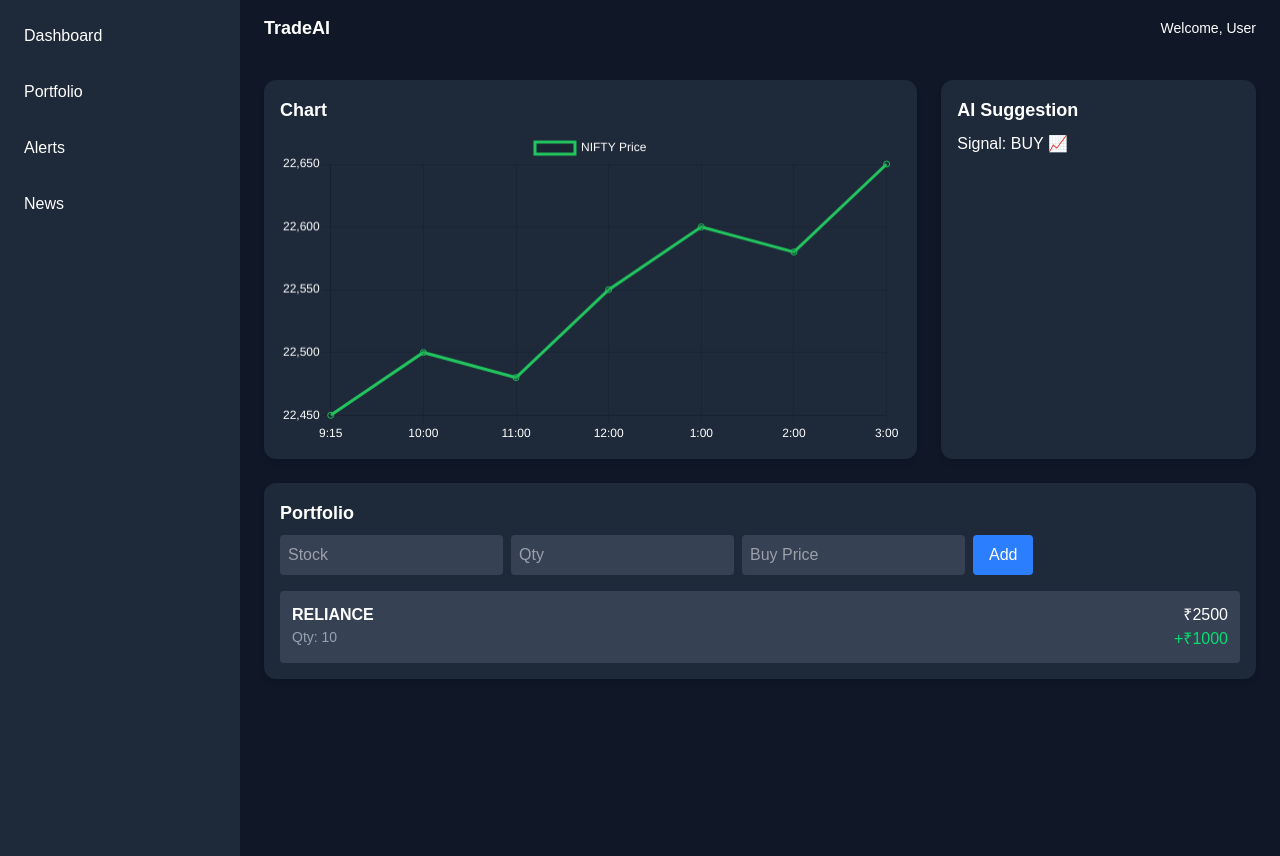
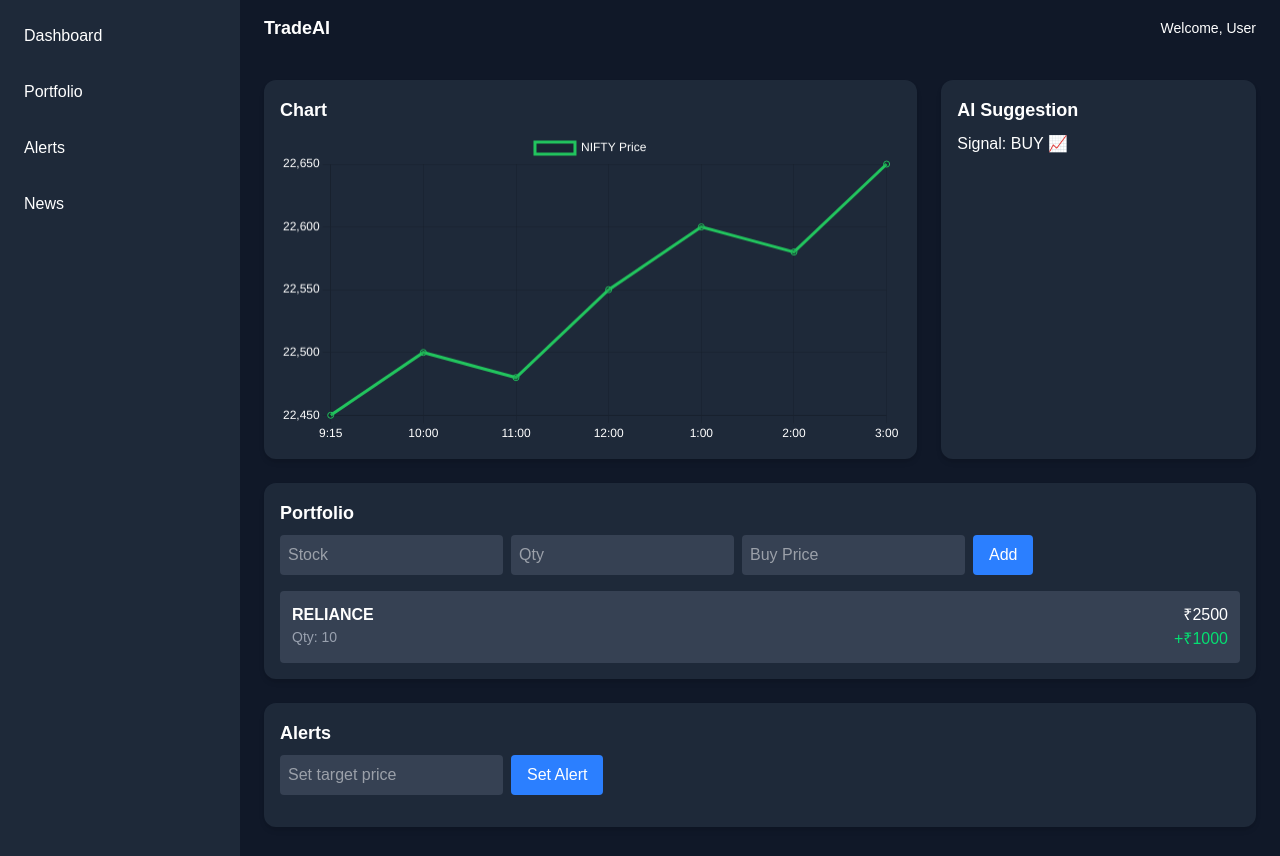
Before and after one commit to alivapriyadarshini5/tradeai, a Next.js app: page / in a window 1280 px wide. Built offline with nearby package versions, Linux system fonts and the light colour scheme.

Commit message:
routing done

```diff
--- /dev/null
+++ b/app/alerts/page.tsx
@@ -0,0 +1,10 @@
+import Alerts from "@/components/Alerts";
+
+export default function AlertsPage() {
+  return (
+    <div>
+      <h1 className="text-2xl mb-4">Alerts</h1>
+      <Alerts />
+    </div>
+  );
+}
--- /dev/null
+++ b/app/news/page.tsx
@@ -0,0 +1,3 @@
+export default function NewsPage() {
+  return <h1 className="text-2xl">News Coming Soon 📰</h1>;
+}
--- a/app/page.tsx
+++ b/app/page.tsx
@@ -1,6 +1,7 @@
 import Chart from "@/components/Chart";
 import AISignal from "@/components/AISignal";
 import Portfolio from "@/components/Portfolio";
+import Alerts from "@/components/Alerts";
 export default function Home() {
   const prices = [22450, 22500, 22480, 22550, 22600, 22580, 22650];
   const labels = ["9:15", "10:00", "11:00", "12:00", "1:00", "2:00", "3:00"];
@@ -20,6 +21,10 @@ export default function Home() {
         <h2 className="text-lg font-semibold mb-2">Portfolio</h2>
         <Portfolio />
       </div>
+      <div className="col-span-3 bg-gray-800 p-4 rounded-xl shadow-md">
+        <h2 className="text-lg font-semibold mb-2">Alerts</h2>
+        <Alerts />
+      </div>
     </div>
   );
 }
--- /dev/null
+++ b/app/portfolio/page.tsx
@@ -0,0 +1,10 @@
+import Portfolio from "@/components/Portfolio";
+
+export default function PortfolioPage() {
+  return (
+    <div>
+      <h1 className="text-2xl mb-4">Portfolio</h1>
+      <Portfolio />
+    </div>
+  );
+}
--- /dev/null
+++ b/components/Alerts.tsx
@@ -0,0 +1,38 @@
+"use client";
+
+import { useState } from "react";
+
+export default function Alerts() {
+  const [price, setPrice] = useState(22650);
+  const [target, setTarget] = useState("");
+  const [message, setMessage] = useState("");
+
+  const handleSetAlert = () => {
+    if (!target) return;
+
+    if (price >= Number(target)) {
+      setMessage(`🔔 Alert! Price crossed ${target}`);
+    } else {
+      setMessage("Waiting for price...");
+    }
+  };
+
+  return (
+    <div className="space-y-4">
+      <div className="flex gap-2">
+        <input
+          placeholder="Set target price"
+          value={target}
+          onChange={(e) => setTarget(e.target.value)}
+          className="p-2 rounded bg-gray-700 text-white"
+        />
+
+        <button onClick={handleSetAlert} className="bg-blue-500 px-4 rounded">
+          Set Alert
+        </button>
+      </div>
+
+      <p className="text-yellow-400">{message}</p>
+    </div>
+  );
+}
--- a/components/Sidebar.tsx
+++ b/components/Sidebar.tsx
@@ -1,15 +1,21 @@
+import Link from "next/link";
+
 export default function Sidebar() {
   return (
     <div className="w-60  bg-gray-800 text-white p-4">
       <ul className="space-y-4">
         <li className="hover:bg-gray-700 p-2 rounded cursor-pointer">
-          Dashboard
+          <Link href="/">Dashboard</Link>
         </li>
         <li className="hover:bg-gray-700 p-2 rounded cursor-pointer">
-          Portfolio
+          <Link href="/portfolio">Portfolio</Link>
         </li>
-        <li className="hover:bg-gray-700 p-2 rounded cursor-pointer">Alerts</li>
-        <li className="hover:bg-gray-700 p-2 rounded cursor-pointer">News</li>
+        <li className="hover:bg-gray-700 p-2 rounded cursor-pointer">
+          <Link href="/alerts">Alerts</Link>
+        </li>
+        <li className="hover:bg-gray-700 p-2 rounded cursor-pointer">
+          <Link href="/news">News</Link>
+        </li>
       </ul>
     </div>
   );
```
